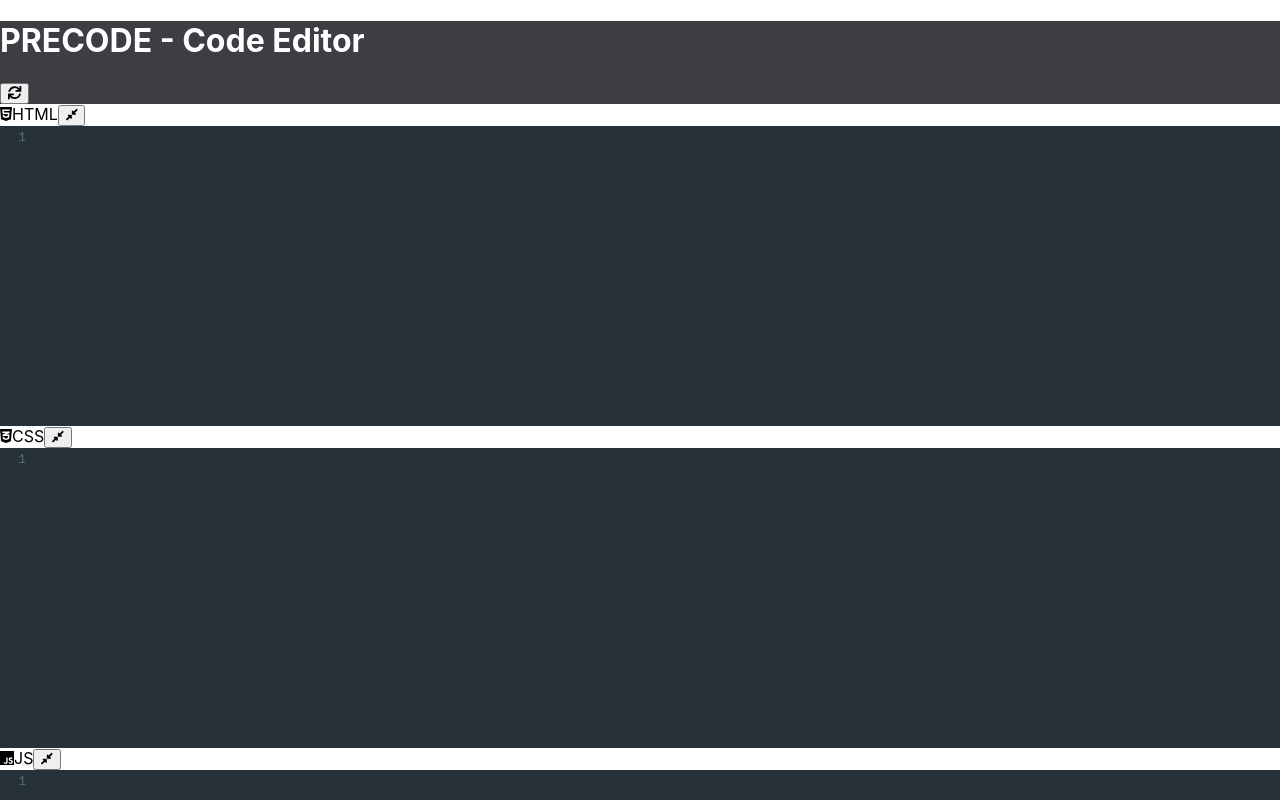
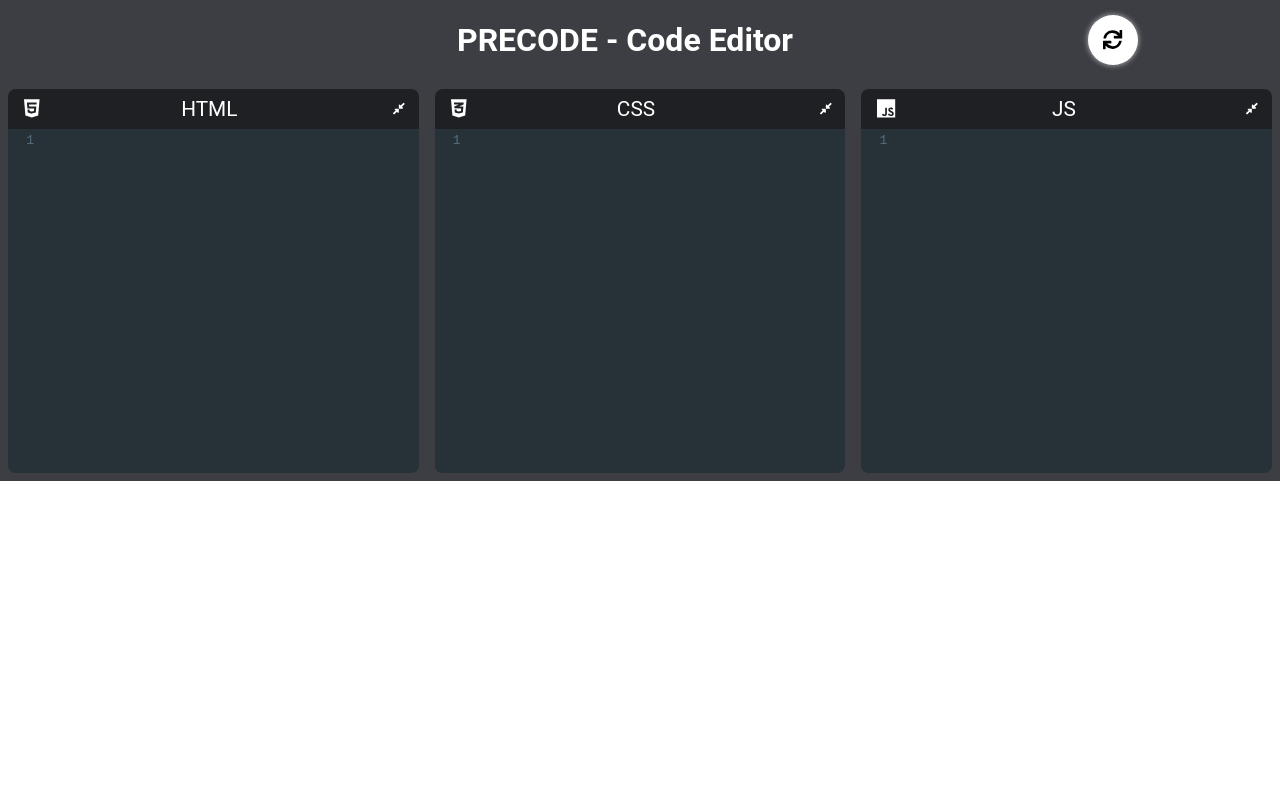
Before and after one commit to Vikas0786/Precode-Code-Editor, a React (Create React App) app: page / in a window 1280 px wide. Shown: the top 800 px of the page. Built offline with nearby package versions, Linux system fonts and the light colour scheme.

Commit message:
Some Styling added

```diff
--- a/src/index.css
+++ b/src/index.css
@@ -1,13 +1,105 @@
 body {
+  font-family: Roboto;
   margin: 0;
-  font-family: -apple-system, BlinkMacSystemFont, 'Segoe UI', 'Roboto', 'Oxygen',
-    'Ubuntu', 'Cantarell', 'Fira Sans', 'Droid Sans', 'Helvetica Neue',
-    sans-serif;
-  -webkit-font-smoothing: antialiased;
-  -moz-osx-font-smoothing: grayscale;
 }
 
-code {
-  font-family: source-code-pro, Menlo, Monaco, Consolas, 'Courier New',
-    monospace;
+.top-pane {
+  background-color: hsl(225, 6%, 25%);
 }
+
+.top-header {
+  display: flex;
+  justify-content: space-around;
+}
+
+.top-header .clear-all-btn {
+  align-self: center;
+  background-color: white;
+  color: black;
+  padding: 10px;
+  text-align: center;
+  text-decoration: none;
+  display: inline-block;
+  font-size: 1.2em;
+  border: none;
+  box-shadow: 0 0 5px 1px rgba(211, 211, 211, 0.603);
+  border-radius: 100%;
+  width: 50px;
+  height: 50px;
+  margin: 4px -10px;
+  transition-duration: 0.4s;
+}
+
+.top-header .clear-all-btn:hover {
+  background-color: #f7535e;
+  color: white;
+  cursor: pointer;
+  box-shadow: none;
+}
+
+.pane {
+  height: 50vh;
+  display: flex;
+}
+
+.editor-container {
+  flex-grow: 1;
+  flex-basis: 0;
+  display: flex;
+  flex-direction: column;
+  padding: 0.5rem;
+  background-color: hsl(225, 6%, 25%);
+}
+
+.editor-title {
+  display: flex;
+  justify-content: space-between;
+  font-size: 1.3em;
+  align-items: center;
+  background-color: hsl(225, 6%, 13%);
+  color: white;
+  padding: 0.5rem 0.5rem 0.5rem 1rem;
+  border-top-right-radius: 0.5rem;
+  border-top-left-radius: 0.5rem;
+}
+
+.editor-container.collapsed {
+  flex-grow: 0;
+}
+
+.editor-container.collapsed .CodeMirror-scroll {
+  position: absolute;
+  overflow: hidden !important;
+}
+
+.CodeMirror {
+  height: 100% !important;
+}
+
+.code-mirror-wrapper {
+  flex-grow: 1;
+  border-bottom-right-radius: 0.5rem;
+  border-bottom-left-radius: 0.5rem;
+  overflow: hidden;
+}
+
+.expand-collapse-btn {
+  margin-left: 0.5rem;
+  background: none;
+  border: none;
+  color: white;
+  cursor: pointer;
+}
+
+.ct {
+  text-align: center;
+}
+
+.ti {
+  color: hsl(233, 13%, 12%);
+}
+
+/* @font-face {
+  font-family: "Roboto";
+  src: local("Roboto"), url(./font/Roboto-Regular.ttf) format("truetype");
+} */
```
